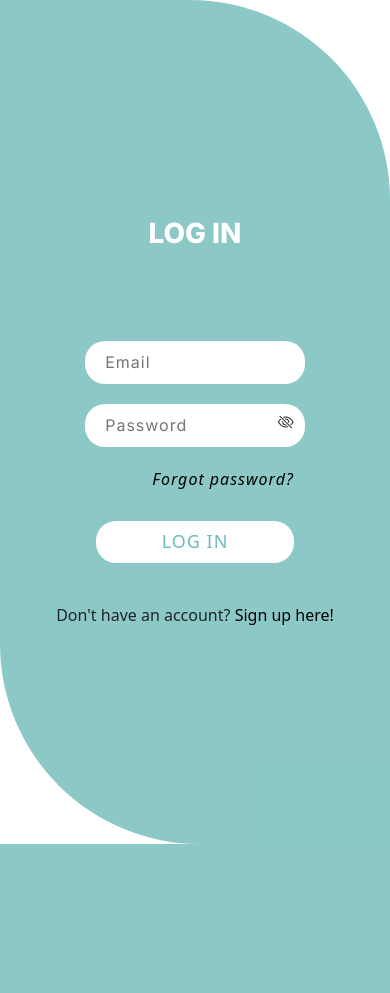
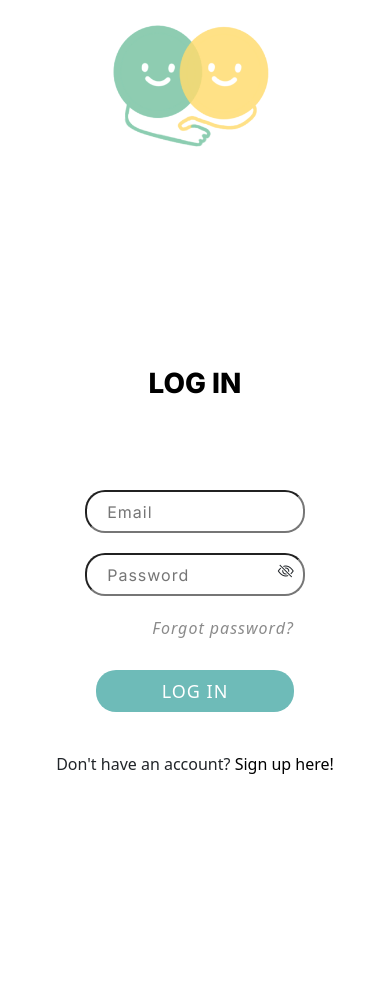
Before and after one commit to patrishao/Swapee, a PHP site: page /login.php in a window 390 px wide. Before the commit the page ends 844 px from the top, so only its background shows below. Run offline with PHP 8.4, Linux system fonts and the light colour scheme; a stand-in replaces the project's code that opens the database connection; some libraries are stand-ins or nearby versions.

Commit message:
login update responsive

```diff
--- a/css/login.css
+++ b/css/login.css
@@ -1,5 +1,4 @@
 @import url('https://fonts.googleapis.com/css2?family=Inter:wght@100;200;300;400;500;600;700;800;900&display=swap');
-
 * */ .p-10 {
     display: flex;
     flex-direction: column;
@@ -137,10 +136,7 @@ html {
     position: absolute;
     right: 5%;
     top: 10%;
-
-
 }
-
 
 
 /* alert */
@@ -152,8 +148,6 @@ html {
     border-radius: 0;
 }
 
-
-
 @media screen and (max-width: 920px) {
     .login-face-con img {
         object-fit: fill;
@@ -164,50 +158,41 @@ html {
     .login-face-con {
         display: none;
     }
-
-    /* .logo {
+    .logo {
         display: block;
-        margin: 0%;
     }
-    .logo img {
-        width: 25%;
+    .logo1 {
+        display: flex;
+        justify-content: center;
+    }
+    #logo1 {
         padding-top: 10px;
-    } */
+        width: 55%;
+    }
     .col-sm-6 {
-        /* background: linear-gradient(90deg, #88C6C3 25%, #B0DBD9 25% 50%, #DAEEED 50% 75%); */
-        border-top-right-radius: 200px;
-        border-bottom-left-radius: 200px;
-        background-color: #6ebbb8cc;
+        margin: none;
     }
-
     .login-title {
-        color: white;
-    }
-
-    .forgot-p {
         color: black;
     }
-
+    .forgot-p {
+        color: #8A8A8A;
+    }
     .forgot-p:hover {
         color: white;
     }
-
     .text-login a:hover {
-        color: white;
-    }
-
-    .btn-login {
-        background-color: #ffffff;
         color: #6EBBB8;
     }
-
+    .btn-login {
+        color: #ffffff;
+        background-color: #6EBBB8;
+    }
     .btn-login:hover {
         background-color: #6EBBB8;
         color: white;
     }
-
     input {
-        border: none;
         outline: #6EBBB8;
     }
 }
--- a/login.php
+++ b/login.php
@@ -29,13 +29,6 @@
         <!-- inside container -->
         <div class="row">
 
-            <div class="logo">
-                <nav>
-                    <img src="images/logo.png" id="logo1" alt="" srcset="">
-                </nav>
-
-            </div>
-
 
             <!-- left side -->
             <div class="col-sm-6 p-0 login-face-con">
@@ -45,6 +38,9 @@
 
             <!-- right side  -->
             <div class="col-sm-6 p-10">
+            <div class="logo logo1">
+                <img src="images/logo.png" id="logo1" alt="" srcset="">
+            </div>
                 <div class="centerer">
                     <h1 class="login-title">LOG IN</h1>
                     <div class="log-in-container d-flex justify-content-center">
```
